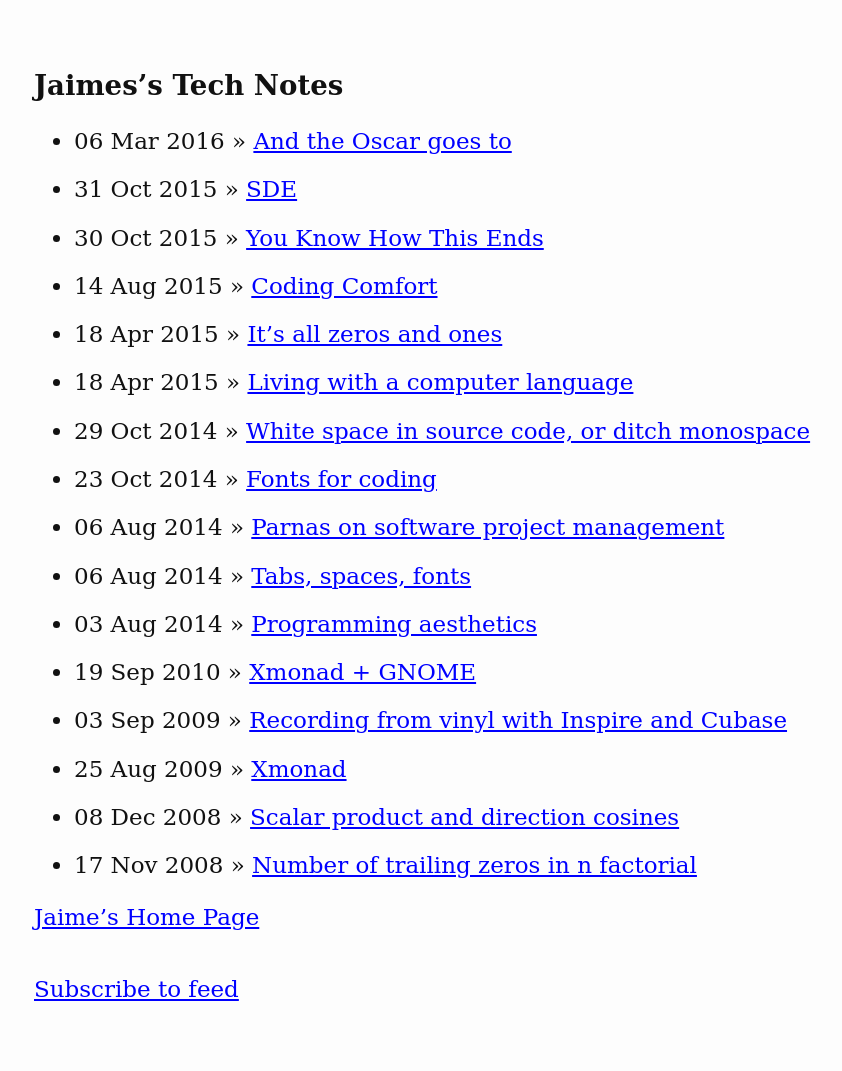
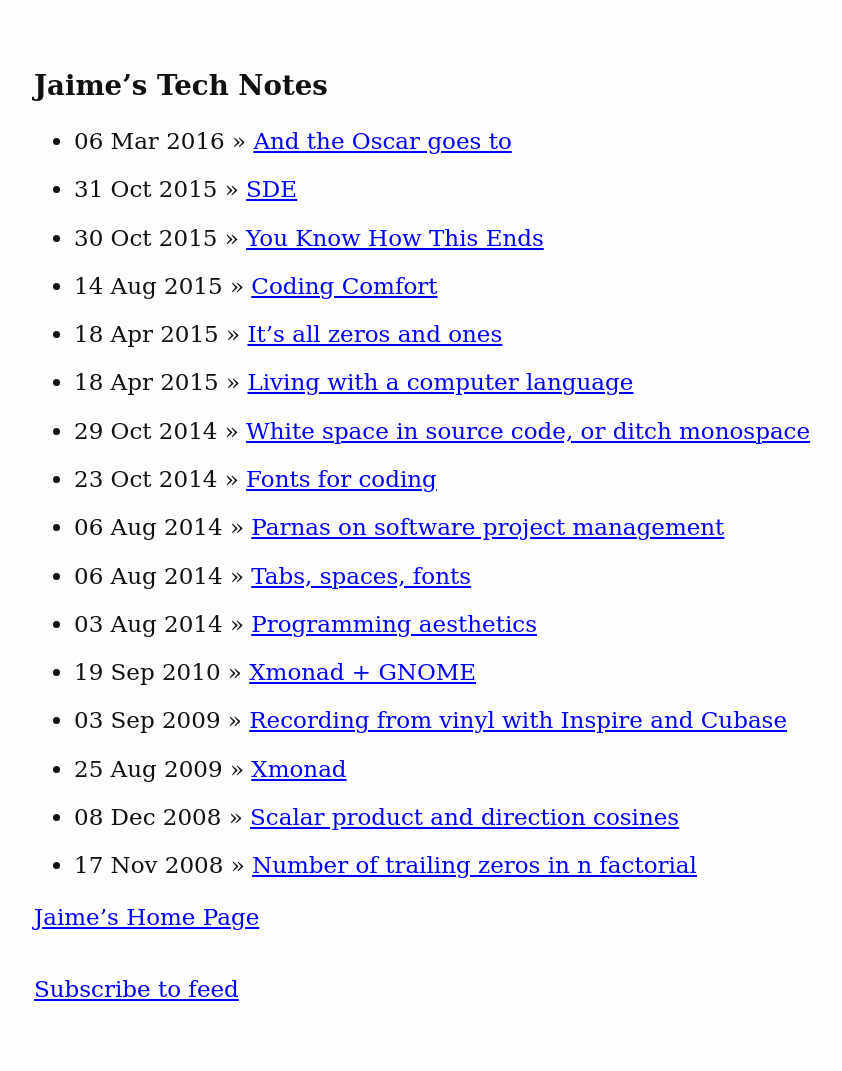
Before and after one commit to jsilvela/jsilvela.github.io, a Jekyll site: the page built from index.html, in a window 1280 px wide. Shown: the whole page, without its empty margins (94-936 px from the left). Built offline with Jekyll 4.4.1, drawn with Linux system fonts in a browser that asks for light colours; some web fonts are replaced.

Commit message:
mini-nits

```diff
--- a/index.html
+++ b/index.html
@@ -3,7 +3,7 @@ layout: default
 title: Lost among notes (jaimes’s tech blog)
 ---
 
-	<h1>Jaimes’s Tech Notes</h1>
+	<h1>Jaime’s Tech Notes</h1>
 	<ul class="posts">
 		{% for post in site.posts %}
 			<li><span>{{ post.date | date_to_string }}</span> &raquo;
```
